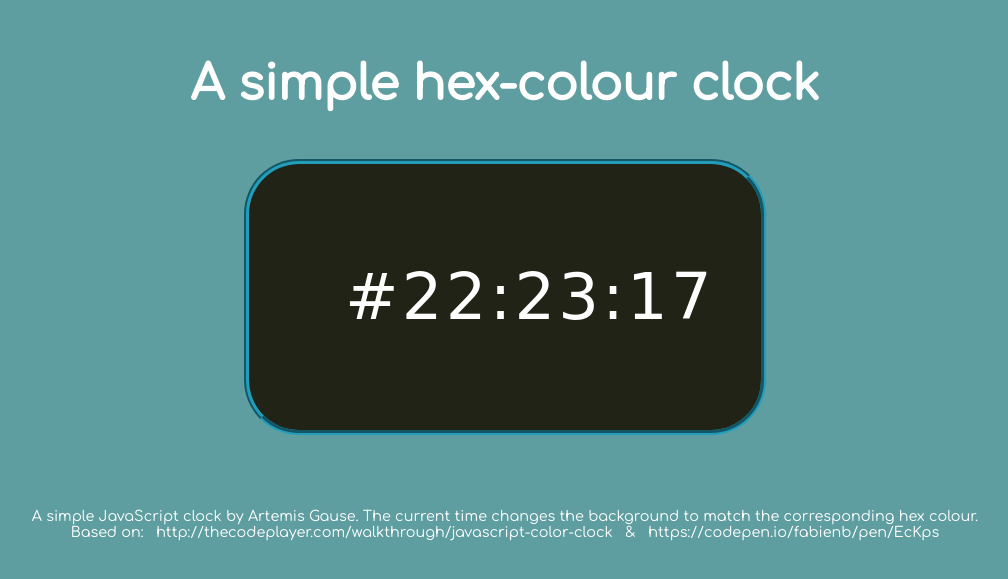
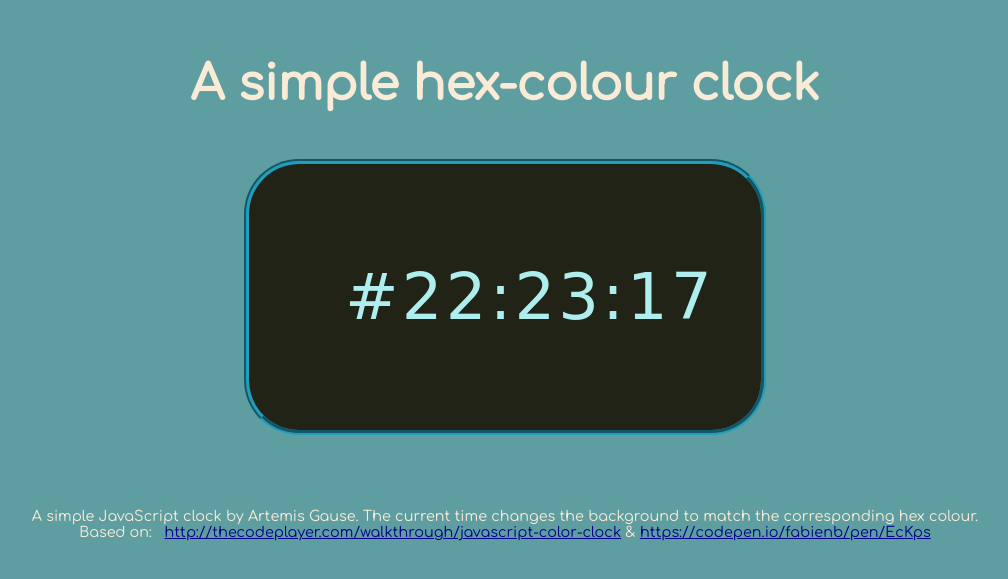
Before and after one commit to MissArray/JS-hex-clock, a plain HTML site: page index.html in a window 1280 px wide. Shown: the part 117-696 px from the top of the page, without its empty margins (135-1143 px from the left). Drawn offline with Linux system fonts and the light colour scheme; a web font is replaced by a local one.

Commit message:
Changed font colours

```diff
--- a/hexclock.css
+++ b/hexclock.css
@@ -10,8 +10,12 @@ html, body {
     background-color: cadetblue;
 }
 
+a {
+    color: darkblue;
+}
+
 h2 {
-    color: white;
+    color: antiquewhite;
     font-family: 'Comfortaa', sans-serif;
     font-size: 3rem;
     margin: 1em;
@@ -28,14 +32,14 @@ h2 {
 }
 #hex {
     text-align: center;
-    color: white;
+    color: paleturquoise;
     font-family: 'Averia Libre', cursive;
     font-size: 4rem;
     letter-spacing: 0.2rem;
     }
 
 footer {
-    color: white;
+    color: antiquewhite;
     font-family: 'Comfortaa', sans-serif;
     font-size: 0.9rem;
     margin-top: 4em;
--- a/index.html
+++ b/index.html
@@ -16,8 +16,8 @@
         <div id="sec"></div>
         </div>
     </div>
-<footer> A simple JavaScript clock by Artemis Gause. The current time changes the background to match the corresponding hex colour. <br> Based on: &nbsp; http://thecodeplayer.com/walkthrough/javascript-color-clock &nbsp;
-        &amp; &nbsp; https://codepen.io/fabienb/pen/EcKps</footer>
+<footer> A simple JavaScript clock by Artemis Gause. The current time changes the background to match the corresponding hex colour. <br> Based on: &nbsp; <a href='http://thecodeplayer.com/walkthrough/javascript-color-clock'>http://thecodeplayer.com/walkthrough/javascript-color-clock</a>
+        &amp; <a href='https://codepen.io/fabienb/pen/EcKps'>https://codepen.io/fabienb/pen/EcKps</a></footer>
          <script src="hexclock.js"></script>
 </body>
 </html>
```
